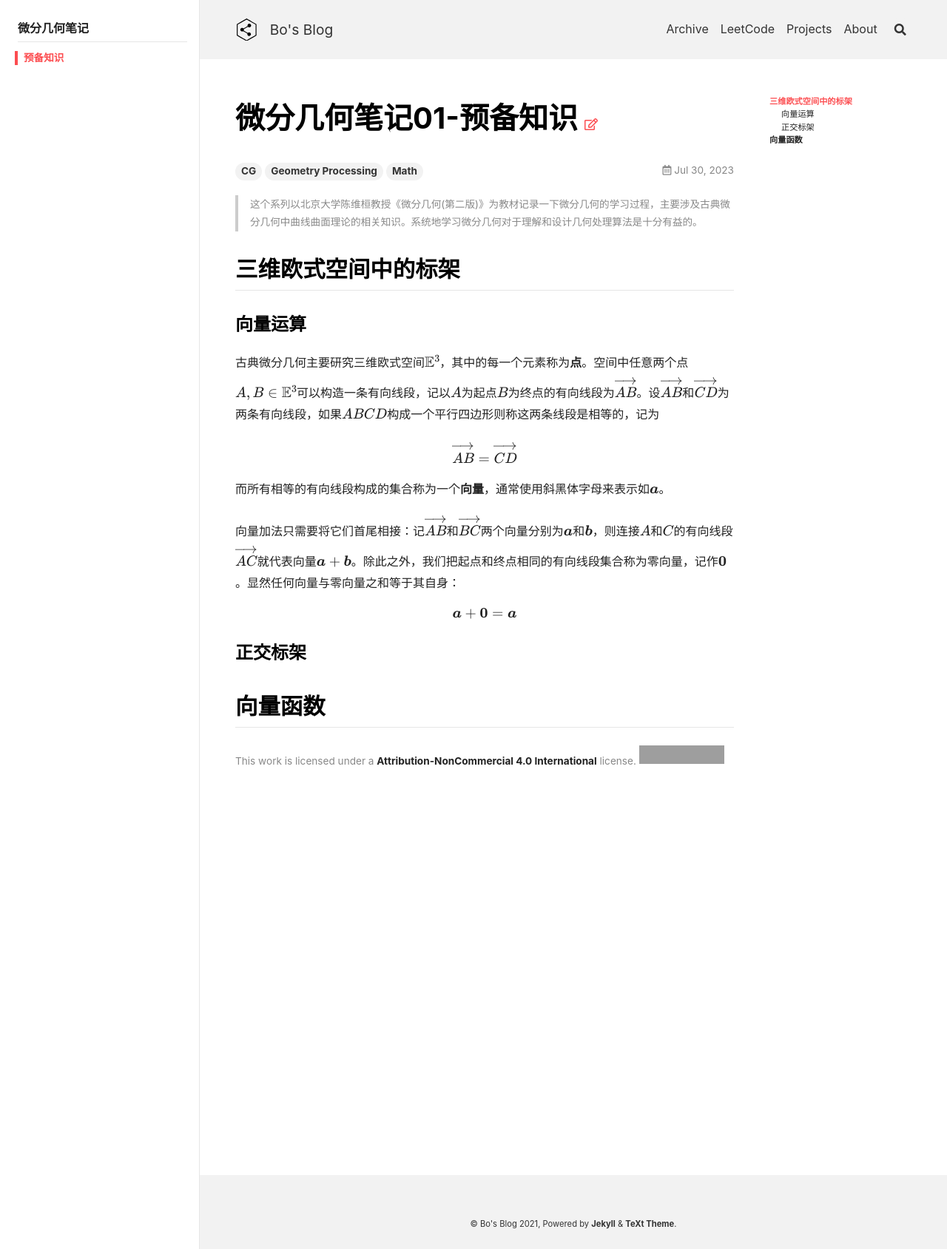
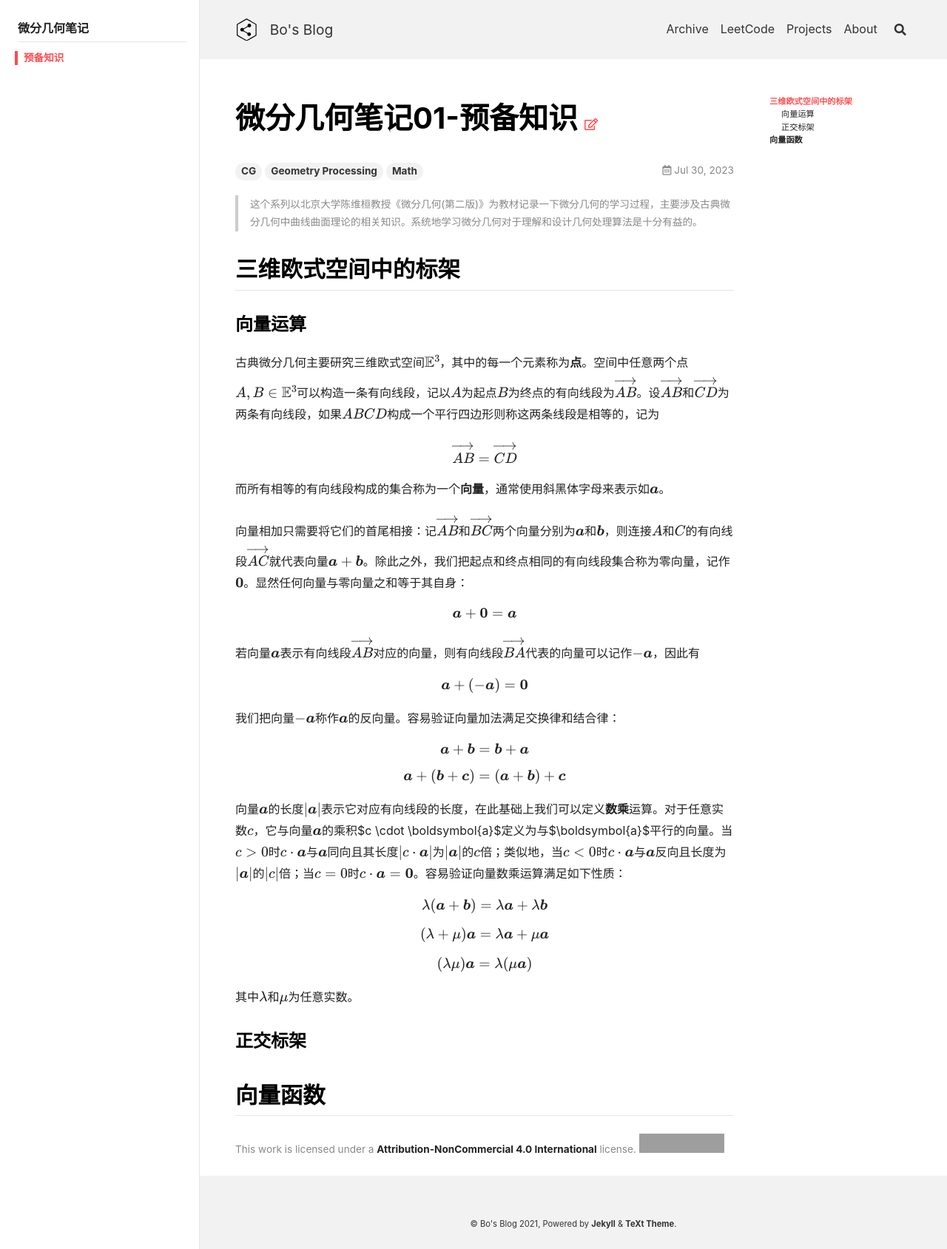
Before and after one commit to peng00bo00/peng00bo00_previous_blog, a Jekyll site: the page built from _posts/2023-07-30-DifferentialGeometry-NOTES-01.md, in a window 1280 px wide. Shown: the whole page at 74% size. Built offline with Jekyll 4.4.1, drawn with Linux system fonts in a browser that asks for light colours; nearby versions of some CDN libraries; grey boxes are pictures that could not be loaded.

Commit message:
Update 2023-07-30-DifferentialGeometry-NOTES-01.md

```diff
--- a/_posts/2023-07-30-DifferentialGeometry-NOTES-01.md
+++ b/_posts/2023-07-30-DifferentialGeometry-NOTES-01.md
@@ -24,12 +24,44 @@ $$
 
 而所有相等的有向线段构成的集合称为一个**向量**，通常使用斜黑体字母来表示如$$\boldsymbol{a}$$。
 
-向量加法只需要将它们首尾相接：记$$\overrightarrow{AB}$$和$$\overrightarrow{BC}$$两个向量分别为$$\boldsymbol{a}$$和$$\boldsymbol{b}$$，则连接$$A$$和$$C$$的有向线段$$\overrightarrow{AC}$$就代表向量$$\boldsymbol{a}+\boldsymbol{b}$$。除此之外，我们把起点和终点相同的有向线段集合称为零向量，记作$$\boldsymbol{0}$$。显然任何向量与零向量之和等于其自身：
+向量相加只需要将它们的首尾相接：记$$\overrightarrow{AB}$$和$$\overrightarrow{BC}$$两个向量分别为$$\boldsymbol{a}$$和$$\boldsymbol{b}$$，则连接$$A$$和$$C$$的有向线段$$\overrightarrow{AC}$$就代表向量$$\boldsymbol{a}+\boldsymbol{b}$$。除此之外，我们把起点和终点相同的有向线段集合称为零向量，记作$$\boldsymbol{0}$$。显然任何向量与零向量之和等于其自身：
 
 $$
 \boldsymbol{a}+\boldsymbol{0} = \boldsymbol{a}
 $$
 
+若向量$$\boldsymbol{a}$$表示有向线段$$\overrightarrow{AB}$$对应的向量，则有向线段$$\overrightarrow{BA}$$代表的向量可以记作$$-\boldsymbol{a}$$，因此有
+
+$$
+\boldsymbol{a}+(-\boldsymbol{a}) = \boldsymbol{0}
+$$
+
+我们把向量$$-\boldsymbol{a}$$称作$$\boldsymbol{a}$$的反向量。容易验证向量加法满足交换律和结合律：
+
+$$
+\boldsymbol{a}+\boldsymbol{b} = \boldsymbol{b}+\boldsymbol{a}
+$$
+
+$$
+\boldsymbol{a}+(\boldsymbol{b}+\boldsymbol{c}) = (\boldsymbol{a}+\boldsymbol{b})+\boldsymbol{c}
+$$
+
+向量$$\boldsymbol{a}$$的长度$$\vert \boldsymbol{a} \vert$$表示它对应有向线段的长度，在此基础上我们可以定义**数乘**运算。对于任意实数$$c$$，它与向量$$\boldsymbol{a}$$的乘积$c \cdot \boldsymbol{a}$定义为与$\boldsymbol{a}$平行的向量。当$$c \gt 0$$时$$c \cdot \boldsymbol{a}$$与$$\boldsymbol{a}$$同向且其长度$$\vert c \cdot \boldsymbol{a} \vert$$为$$\vert \boldsymbol{a} \vert$$的$$c$$倍；类似地，当$$c \lt 0$$时$$c \cdot \boldsymbol{a}$$与$$\boldsymbol{a}$$反向且长度为$$\vert \boldsymbol{a} \vert$$的$$\vert c \vert$$倍；当$$c = 0$$时$$c \cdot \boldsymbol{a} = \boldsymbol{0}$$。容易验证向量数乘运算满足如下性质：
+
+$$
+\lambda (\boldsymbol{a} + \boldsymbol{b}) = \lambda \boldsymbol{a} + \lambda \boldsymbol{b}
+$$
+
+$$
+(\lambda + \mu) \boldsymbol{a} = \lambda \boldsymbol{a} + \mu \boldsymbol{a}
+$$
+
+$$
+(\lambda \mu) \boldsymbol{a} = \lambda (\mu \boldsymbol{a})
+$$
+
+其中$$\lambda$$和$$\mu$$为任意实数。
+
 ### 正交标架
 
 ## 向量函数
```
